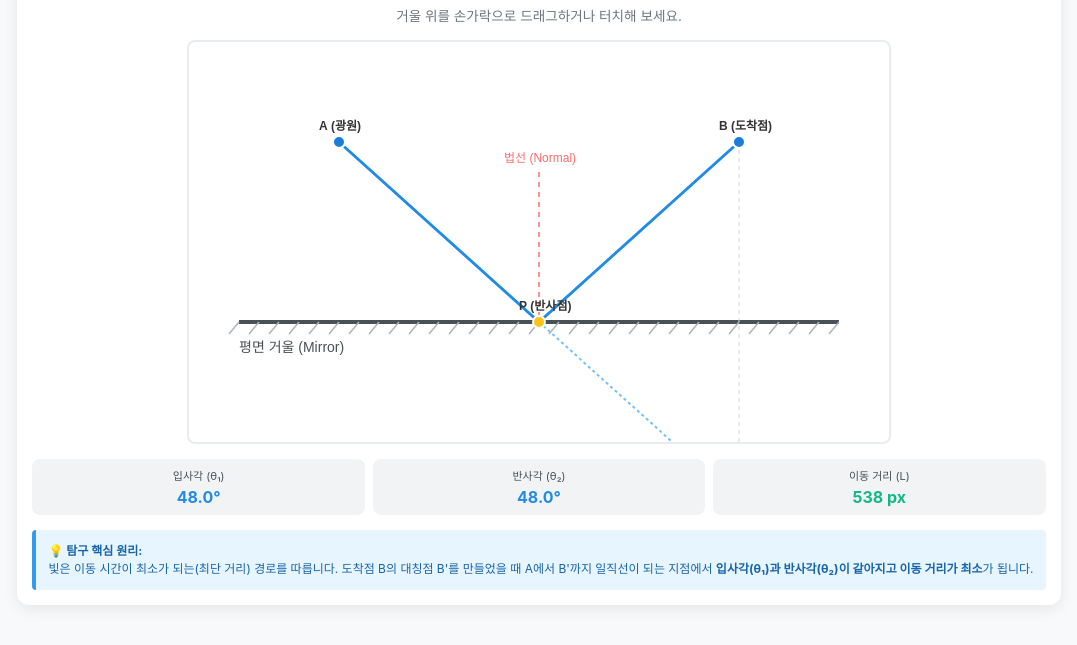
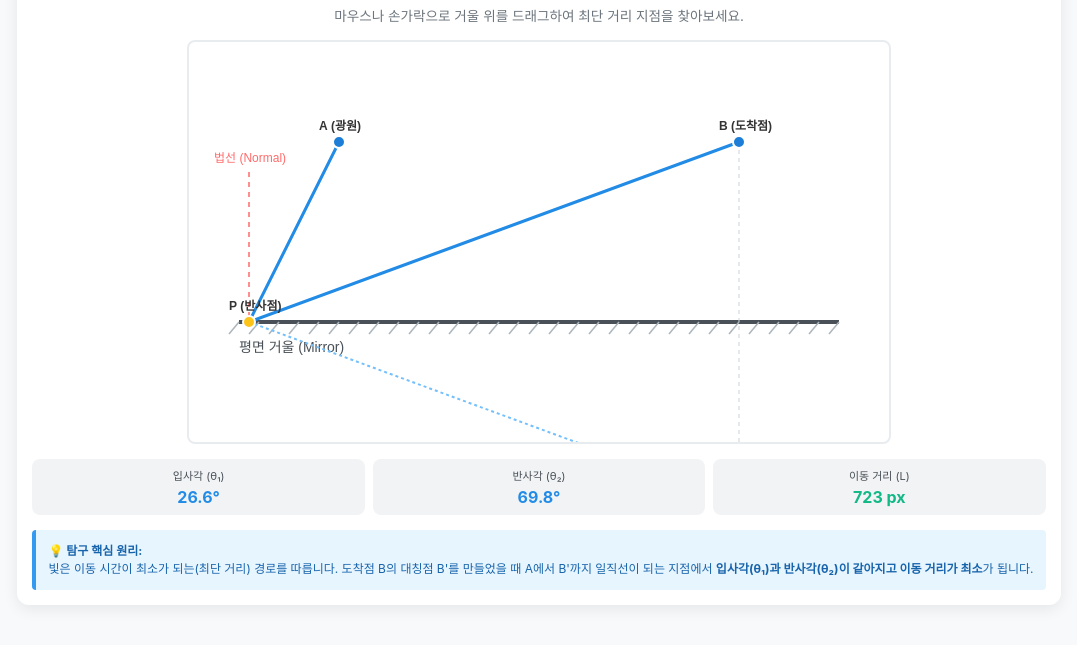
Before and after one commit to hyoseung0722/fermat-reflect, a plain HTML site: page index.html in a window 1280 px wide. Shown: the part 77-722 px from the top of the page, without its empty margins (101-1178 px from the left). Drawn offline with Linux system fonts and the light colour scheme.

Commit message:
Add reflection simulator page

```diff
--- a/index.html
+++ b/index.html
@@ -45,7 +45,7 @@
             border: 2px solid #e9ecef;
             border-radius: 8px;
             background-color: #ffffff;
-            touch-action: none; /* 핸드폰 스크롤 방지 및 터치 바로 인식 */
+            touch-action: none;
             max-width: 100%;
             height: auto;
         }
@@ -91,7 +91,7 @@
 
     <div class="container">
         <h1>페르마의 원리와 빛의 반사 시뮬레이터</h1>
-        <p class="subtitle">거울 위를 손가락으로 드래그하거나 터치해 보세요.</p>
+        <p class="subtitle">마우스나 손가락으로 거울 위를 드래그하여 최단 거리 지점을 찾아보세요.</p>
 
         <canvas id="simCanvas" width="700" height="400"></canvas>
 
@@ -124,7 +124,9 @@
         const mirrorY = 280;
         const pointA = { x: 150, y: 100 };
         const pointB = { x: 550, y: 100 };
-        let pointP = { x: 350, y: mirrorY };
+
+        // 반사점 P의 시작 위치를 거울 맨 왼쪽(x: 60)으로 설정
+        let pointP = { x: 60, y: mirrorY };
 
         function draw() {
             ctx.clearRect(0, 0, canvas.width, canvas.height);
@@ -243,7 +245,7 @@
         // PC 마우스
         canvas.addEventListener('mousemove', (e) => updatePosition(e.clientX));
 
-        // 모바일 터치 (터치 시작 및 터치 이동 모두 지원)
+        // 모바일 터치 지원
         canvas.addEventListener('touchstart', (e) => {
             if (e.touches.length > 0) updatePosition(e.touches[0].clientX);
         }, { passive: true });
```
